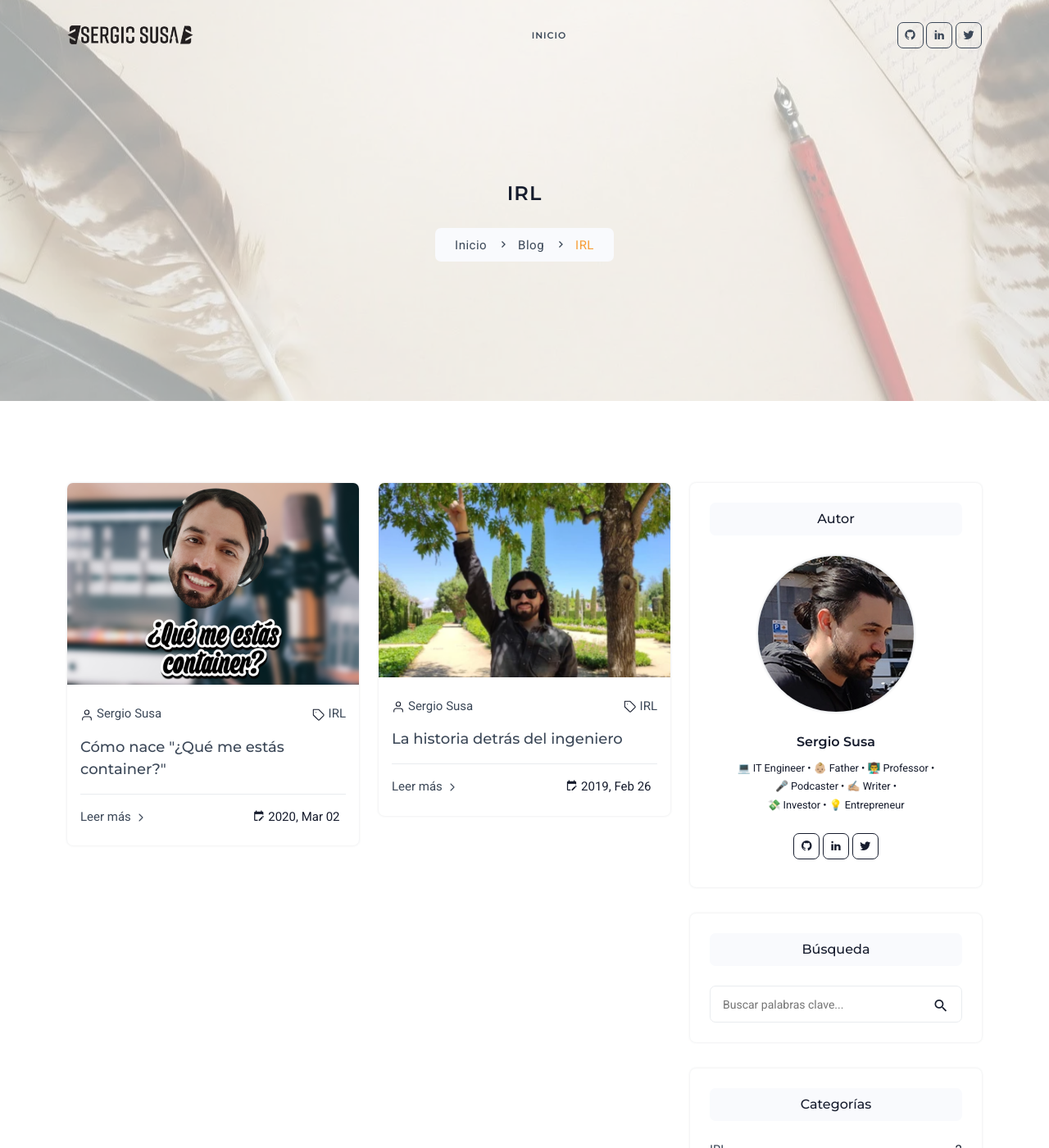
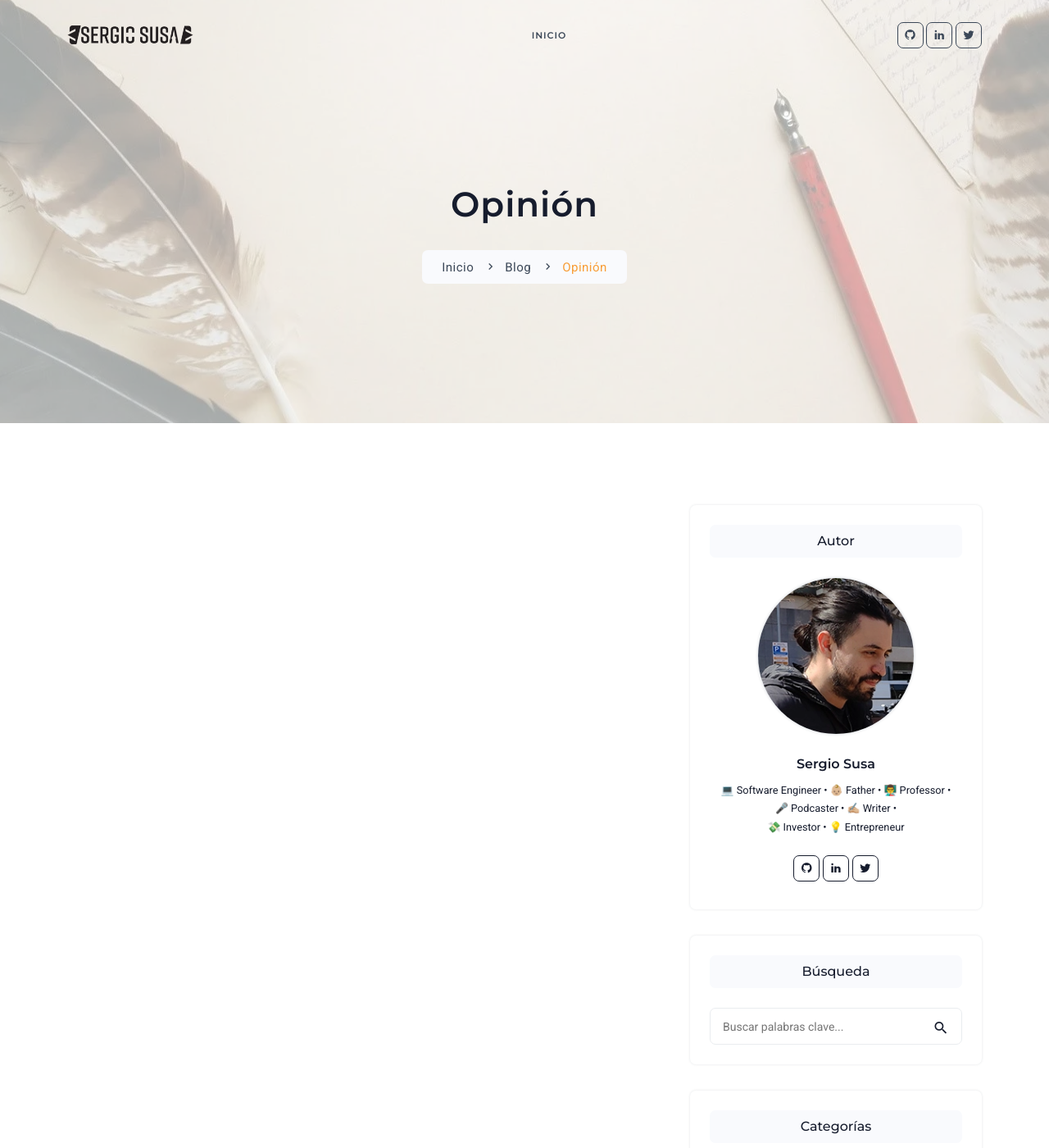
Before and after one commit to sergiosusa/sergiosusa.github.io, a Jekyll site: the page built from blog/irl.html, in a window 1280 px wide and 1400 px high. Shown: the whole window at 82% size. Built offline with Jekyll 4.4.1, drawn with Linux system fonts in a browser that asks for light colours.

Commit message:
improve and changing configs

```diff
--- a/_config.yml
+++ b/_config.yml
@@ -1,6 +1,6 @@
 title: Hola, soy Sergio Susa. Bienvenidos a mi página web.
 author: Sergio Susa
-iam: 💻 IT Engineer • 👶🏼 Father • 👨‍🏫 Professor • 🎤&nbsp;Podcaster • ✍🏼&nbsp;Writer • 💸&nbsp;Investor&nbsp;•&nbsp;💡&nbsp;Entrepreneur
+iam: 💻 Software Engineer • 👶🏼 Father • 👨‍🏫 Professor • 🎤&nbsp;Podcaster • ✍🏼&nbsp;Writer • 💸&nbsp;Investor&nbsp;•&nbsp;💡&nbsp;Entrepreneur
 email: sergio@sergiosusa.com
 description: >- # this means to ignore newlines until "baseurl:"
   Bienvenidos a mi página web personal, acá encontraréis todo lo que considero que podría ser de interés general y
@@ -29,7 +29,7 @@
 website-expertodesteam-image: experto-de-steam-website.webp
 
 # Tracker
-analytics: UA-65020023-1 # Google Analytics
+analytics: G-XE9XJMFZ47 # Google Analytics
 
 # Build settings
 theme: minima
--- a/_includes/analytics.html
+++ b/_includes/analytics.html
@@ -1,9 +1,7 @@
-<!-- Google tag (gtag.js) -->
-<script async src="https://www.googletagmanager.com/gtag/js?id=G-XE9XJMFZ47"></script>
+<script async src="https://www.googletagmanager.com/gtag/js?id={{ site.analytics }}"></script>
 <script>
     window.dataLayer = window.dataLayer || [];
     function gtag(){dataLayer.push(arguments);}
     gtag('js', new Date());
-
-    gtag('config', 'G-XE9XJMFZ47');
+    gtag('config', '{{ site.analytics }}');
 </script>
--- a/_layouts/category.html
+++ b/_layouts/category.html
@@ -8,7 +8,7 @@
         <div class="row mt-5 justify-content-center">
             <div class="col-lg-12 text-center">
                 <div class="page-next-level">
-                    <h4 class="title"> {{ page.category-name }} </h4>
+                    <h1 class="title"> {{ page.category-name }} </h1>
                     <ul class="page-next bg-light d-inline-block py-2 px-4 mt-3 rounded mb-0">
                         <li>
                             <a href="{{ site.baseurl }}/" class="text-dark">Inicio</a>
--- a/_layouts/post.html
+++ b/_layouts/post.html
@@ -8,7 +8,7 @@
         <div class="row mt-5 justify-content-center">
             <div class="col-lg-12 text-center">
                 <div class="page-next-level">
-                    <h4 class="title"> {{page.title}} </h4>
+                    <h1 class="title"> {{page.title}} </h1>
                     <ul class="list-unstyled mt-3">
                         <li class="list-inline-item me-3"><i class="mdi mdi-tag-outline me-1"></i><a href="javascript:void(0)" class="text-muted">{{ page.category }}</a></li>
                         <li class="list-inline-item me-3"><i class="mdi mdi-account-heart me-1"></i><a href="javascript:void(0)" class="text-muted">{{ site.author }}</a></li>
--- a/blog/index.html
+++ b/blog/index.html
@@ -9,7 +9,7 @@
         <div class="row mt-5 justify-content-center">
             <div class="col-lg-12 text-center">
                 <div class="page-next-level">
-                    <h4 class="title"> Blog </h4>
+                    <h1 class="title"> Blog </h1>
                     <ul class="page-next bg-light d-inline-block py-2 px-4 mt-3 rounded mb-0">
                         <li><a href="{{ site.baseurl }}/" class="text-dark">Inicio</a></li>
                         <li>
--- a/blog/irl.html
+++ b/blog/irl.html
@@ -1,6 +1,6 @@
 ---
 layout: category
-category-name: IRL
-permalink: "/blog/categoria/irl"
-title: In Real Life
+category-name: Opinión
+permalink: "/blog/categoria/opinion"
+title: Opinión
 ---
--- /dev/null
+++ b/blog/opinion.html
@@ -0,0 +1,6 @@
+---
+layout: category
+category-name: IRL
+permalink: "/blog/categoria/irl"
+title: In Real Life
+---
--- a/docker-compose.yml
+++ b/docker-compose.yml
@@ -5,3 +5,4 @@
       - .:/site
     ports:
       - '4000:4000'
+    command: bundle exec jekyll serve --drafts --force_polling -H 0.0.0.0 -P 4000
```
